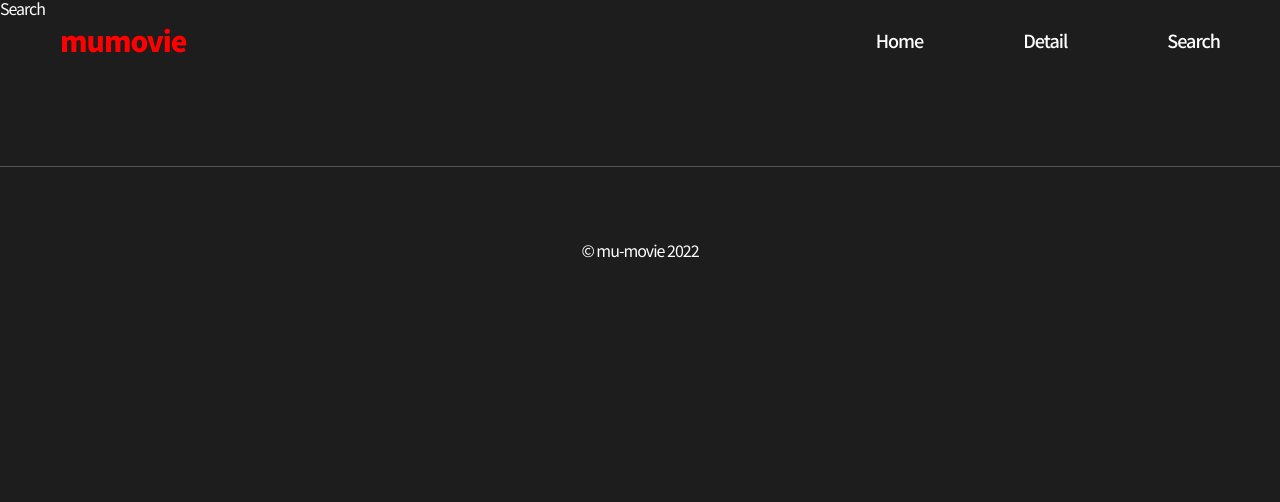
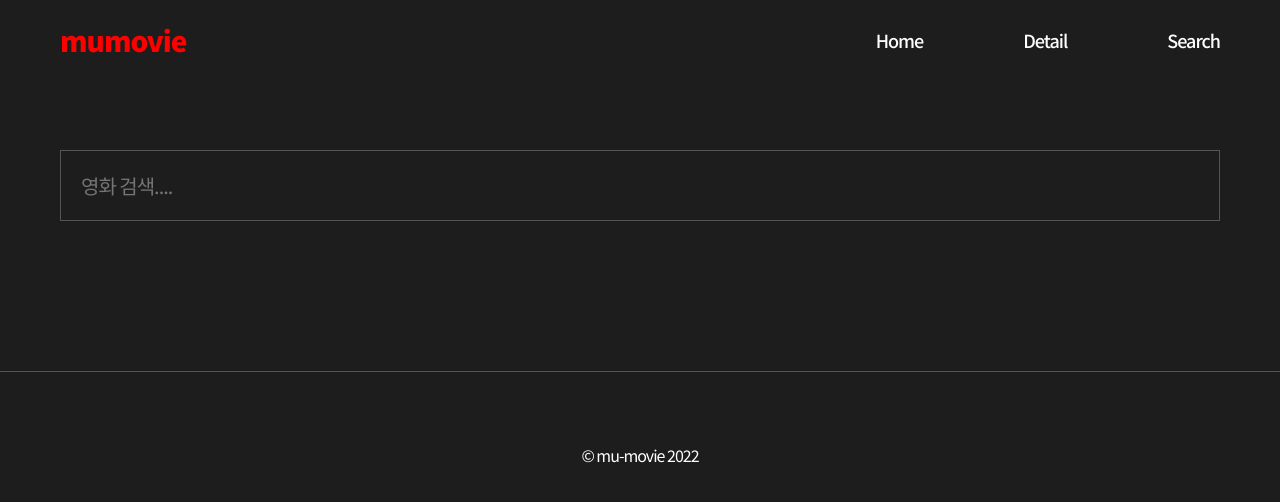
Before and after one commit to starminds/mu-movie, a React (Create React App) app: page /#/search in a window 1280 px wide. Shown: the top 502 px of the page. Built offline with nearby package versions, Linux system fonts and the light colour scheme.

Commit message:
movie Search

```diff
--- a/package.json
+++ b/package.json
@@ -13,6 +13,7 @@
     "react": "^18.2.0",
     "react-dom": "^18.2.0",
     "react-helmet-async": "^1.3.0",
+    "react-hook-form": "^7.33.1",
     "react-router-dom": "^6.3.0",
     "react-scripts": "5.0.1",
     "spinners-react": "^1.0.7",
--- a/src/api.js
+++ b/src/api.js
@@ -14,4 +14,10 @@ export const movieApi = {
   upComming: () => api.get("movie/upcoming"),
   moviedetail: (movie_id) => api.get(`movie/${movie_id}`),
   video: (id) => api.get(`movie/${id}/videos`),
+  search: (term) =>
+    api.get("search/movie", {
+      params: {
+        query: term,
+      },
+    }),
 };
--- a/src/components/Header.js
+++ b/src/components/Header.js
@@ -118,10 +118,10 @@ export const Header = () => {
           <Link to={"/"}>Home</Link>
         </Menu>
         <Menu>
-          <Link to={"/"}>Detail</Link>
+          <Link to={"/Detail"}>Detail</Link>
         </Menu>
         <Menu>
-          <Link to={"/"}>Search</Link>
+          <Link to={"/Search"}>Search</Link>
         </Menu>
       </MenWrap>
 
--- a/src/components/pages/search/Search.js
+++ b/src/components/pages/search/Search.js
@@ -1,10 +1,130 @@
+import { useState } from "react";
+import { useForm } from "react-hook-form";
+import { Link } from "react-router-dom";
+import styled from "styled-components";
+import { movieApi } from "../../../api";
+import { imgUrl } from "../../../constants/constant";
+import { Container } from "../../Container";
+import { Loading } from "../../Loding";
 import { PageTitle } from "../../PageTitle";
 
+const SearchWrap = styled.div`
+  margin-top: 150px;
+`;
+
+const Input = styled.input`
+  all: unset;
+  width: 100%;
+  border: 1px solid #555;
+  padding: 20px;
+  box-sizing: border-box;
+  font-size: 20px;
+  &::placeholder {
+    font-size: 20px;
+  }
+`;
+const ConWrap = styled.div`
+  margin-top: 150px;
+  display: grid;
+  grid-template-columns: repeat(5, 1fr);
+  column-gap: 30px;
+  row-gap: 50px;
+`;
+
+const Con = styled.div``;
+
+const Bg = styled.div`
+  height: 300px;
+`;
+
+const Title = styled.h3`
+  margin-top: 10px;
+  font-size: 18px;
+`;
+
 export const Search = () => {
+  const [searchTerm, setSearchTrem] = useState();
+  const [loading, setLoading] = useState();
+  const {
+    register,
+    handleSubmit,
+    getValues,
+    formState: { errors },
+    setError,
+  } = useForm({
+    mode: "onChange",
+  });
+
+  const searchmovie = async () => {
+    const { Search: term } = getValues();
+    // =>getValues는 인풋태그에 작성된 내용을 가져옴
+    setLoading(true);
+    try {
+      const {
+        data: { results },
+      } = await movieApi.search(term);
+      setSearchTrem(results);
+
+      if (results.length <= 0) {
+        setError("result", {
+          message: "영화가 없어요..!",
+        });
+        // =>setError("에러 이름 ", {message:"값"})
+        // =>useForm에 있는 속성으로 에러를 설정할수 있음
+      } else {
+        setSearchTrem(results);
+      }
+      setLoading(false);
+    } catch (erros) {
+      console.log(errors);
+    }
+  };
+  // =>폼상태에 에러처리담당
+
+  // console.log(searchTerm);
   return (
     <div>
       <PageTitle title={"Search"} />
-      Search
+
+      <Container>
+        <SearchWrap>
+          <form onSubmit={handleSubmit(searchmovie)}>
+            <Input
+              {...register("Search", {
+                required: "내용은 필수 입니다 ~.~",
+              })}
+              type="text"
+              placeholder="영화 검색...."
+            />
+
+            {errors?.search?.message}
+            {errors?.results?.message}
+          </form>
+        </SearchWrap>
+
+        {loading ? (
+          <Loading />
+        ) : (
+          <>
+            {searchTerm && (
+              <ConWrap>
+                {searchTerm.map((term) => (
+                  <Con key={term.id}>
+                    <Link to={`/detail/${term.id}`}>
+                      <Bg
+                        style={{
+                          background: `url(${imgUrl}${term.backdrop_path}) no-repeat center/cover`,
+                        }}
+                      />
+                      <Title>{term.title}</Title>
+                    </Link>
+                  </Con>
+                ))}
+              </ConWrap>
+            )}
+          </>
+        )}
+      </Container>
     </div>
   );
 };
```
Also changed, not shown: 1 other file (tests, documents, lock files or other folders).
